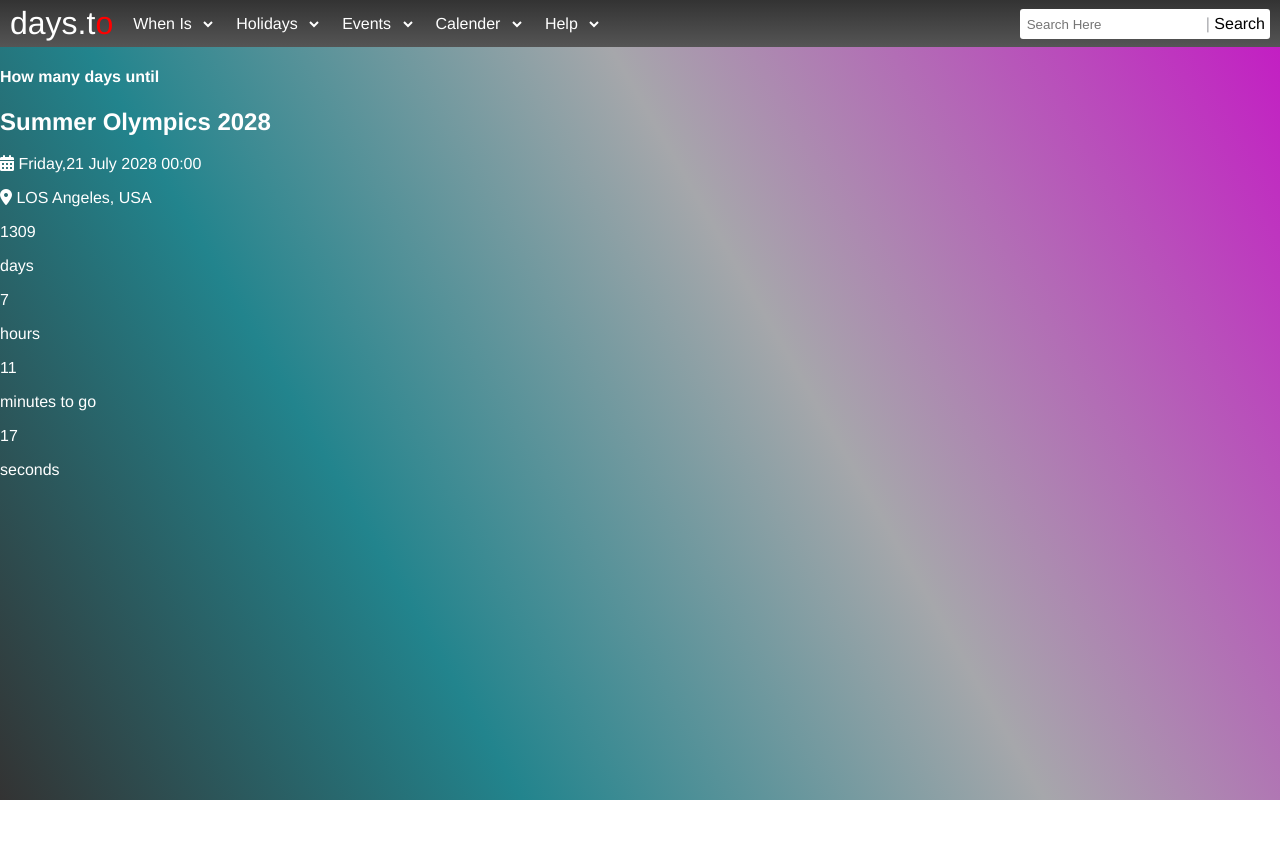
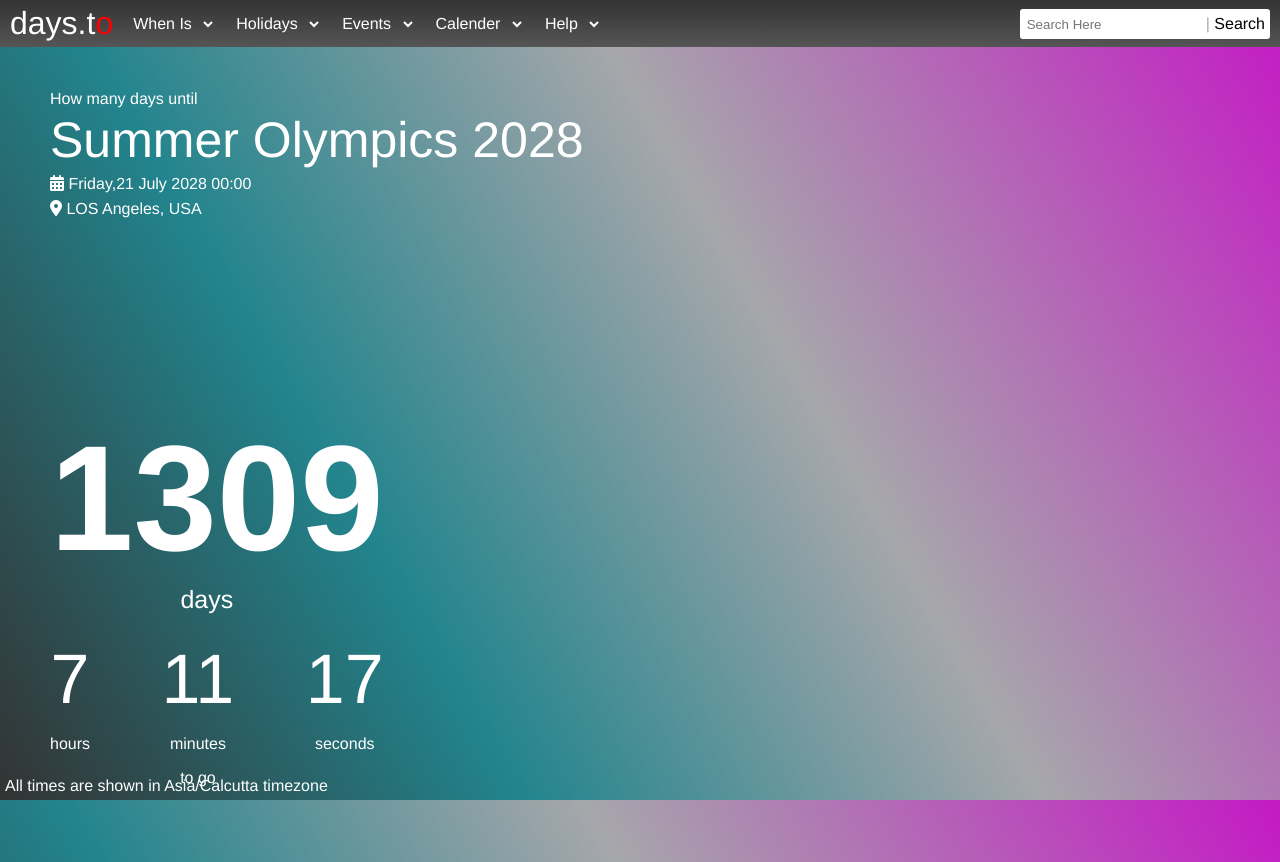
Before and after one commit to gptshubham/Olympic_2028_Timer, a plain HTML site: page index.html in a window 1280 px wide. Before the commit the page ends 800 px from the top, so only its background shows below. Drawn offline with Linux system fonts and the light colour scheme.

Commit message:
olympics 2028 countdown timer project completed

```diff
--- a/index.html
+++ b/index.html
@@ -46,32 +46,39 @@
       </div>
     </header>
     <main>
-      <h4>How many days until</h4>
-      <h2>Summer Olympics 2028</h2>
+      <div id="olympics">
+        <p id="days-until">How many days until</p>
+        <p id="olympics-para">Summer Olympics 2028</p>
         <p id="date">
           <i class="fas fa-calendar-alt"></i> Friday,21 July 2028 00:00
         </p>
         <p id="location">
           <i class="fas fa-map-marker-alt"></i> LOS Angeles, USA
         </p>
+      </div>
+      <div id="countdown">
         <div id="no-of-days"></div>
         <p id="days">days</p>
-      <div class="timing">
+        <div id="timing">
           <div id="hours">
             <p class="number"></p>
             <p class="text">hours</p>
           </div>
           <div id="minutes">
             <p class="number"></p>
-          <p class="text">minutes to go</p>
+            <p class="text">minutes</p>
+            <p id="to-go">to go</p>
           </div>
           <div id="seconds">
             <p class="number"></p>
             <p class="text">seconds</p>
           </div>
         </div>
+      </div>
     </main>
-    <footer></footer>
+    <footer>
+      <p>All times are shown in Asia/Calcutta timezone</p>
+    </footer>
     <script src="./script.js"></script>
   </body>
 </html>
--- a/script.js
+++ b/script.js
@@ -34,6 +34,8 @@ setInterval(displayTime, 1000);
 const body = document.body;
 body.style.color = 'white';
 body.style.margin = '0';
+body.style.padding = '0';
+body.style.boxSizing = 'border-box';
 body.style.height = '100vh';
 body.style.fontFamily = 'helvetica, sans-serif';
 body.style.background =
@@ -91,3 +93,77 @@ for (let option of selections) {
   option.style.border = 'none';
   option.style.color = 'white';
 }
+
+// Olympics Section Styles
+
+const olympicsSection = document.querySelector('#olympics');
+
+olympicsSection.style.padding = '40px 50px';
+
+const olympics_para = document.querySelector('#olympics-para');
+
+olympics_para.style.fontSize = '50px';
+
+const allOlympics = document.querySelectorAll('#olympics *');
+
+for (let item of allOlympics) {
+  item.style.margin = '3px 0';
+}
+
+// Countdown Section Styles
+
+const countdown_section = document.querySelector('#countdown');
+
+countdown_section.style.padding = '75px 50px';
+countdown_section.style.paddingTop = '150px';
+
+countdown_section.style.display = 'inline-block';
+
+const no_of_days = document.querySelector('#no-of-days');
+
+no_of_days.style.fontSize = '150px';
+no_of_days.style.fontWeight = '600';
+no_of_days.style.margin = '0';
+
+const days_para = document.querySelector('#days');
+days_para.style.textAlign = 'center';
+days_para.style.marginTop = '0';
+days_para.style.marginLeft = '-20px';
+days_para.style.fontSize = '25px';
+
+const timing = document.querySelector('#timing');
+timing.style.display = 'flex';
+timing.style.justifyContent = 'space-between';
+
+const numbers = document.querySelectorAll('.number');
+
+for (let number of numbers) {
+  number.style.fontSize = '70px';
+  number.style.margin = '0';
+}
+
+const hours = document.querySelector('#hours');
+
+hours.style.textAlign = 'center';
+hours.style.margin = '0';
+
+const minutes = document.querySelector('#minutes');
+
+minutes.style.textAlign = 'center';
+minutes.style.margin = '0';
+
+const seconds = document.querySelector('#seconds');
+
+seconds.style.textAlign = 'center';
+seconds.style.margin = '0';
+
+const toGoPara = document.querySelector('#to-go');
+
+toGoPara.style.textAlign = 'center';
+toGoPara.style.margin = '0';
+
+const footpara = document.querySelector('footer p');
+footpara.style.position = 'fixed';
+footpara.style.bottom = '0';
+footpara.style.paddingLeft = '5px';
+footpara.style.marginBottom = '5px';
```
Lines whose indentation alone changed are shown as unchanged.
